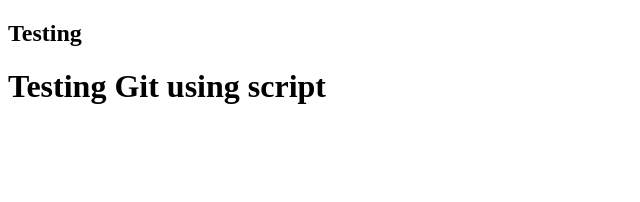
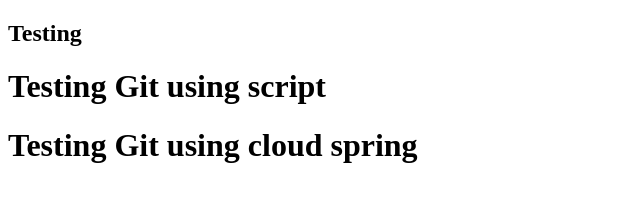
Before and after one commit to milvaTech/Testproject, a plain HTML site: page index.html in a window 1280 px wide. Shown: the whole page, without its empty margins (0-640 px from the left). Drawn offline with Linux system fonts and the light colour scheme.

Commit message:
Update index.html. Add cloud spring line

```diff
--- a/index.html
+++ b/index.html
@@ -7,5 +7,6 @@
     <body>
         <!-- the content goes here -->
 		<h1> Testing Git using script </h1>
+	        <h1> Testing Git using cloud spring </h1>
     </body>
 </html>
```
